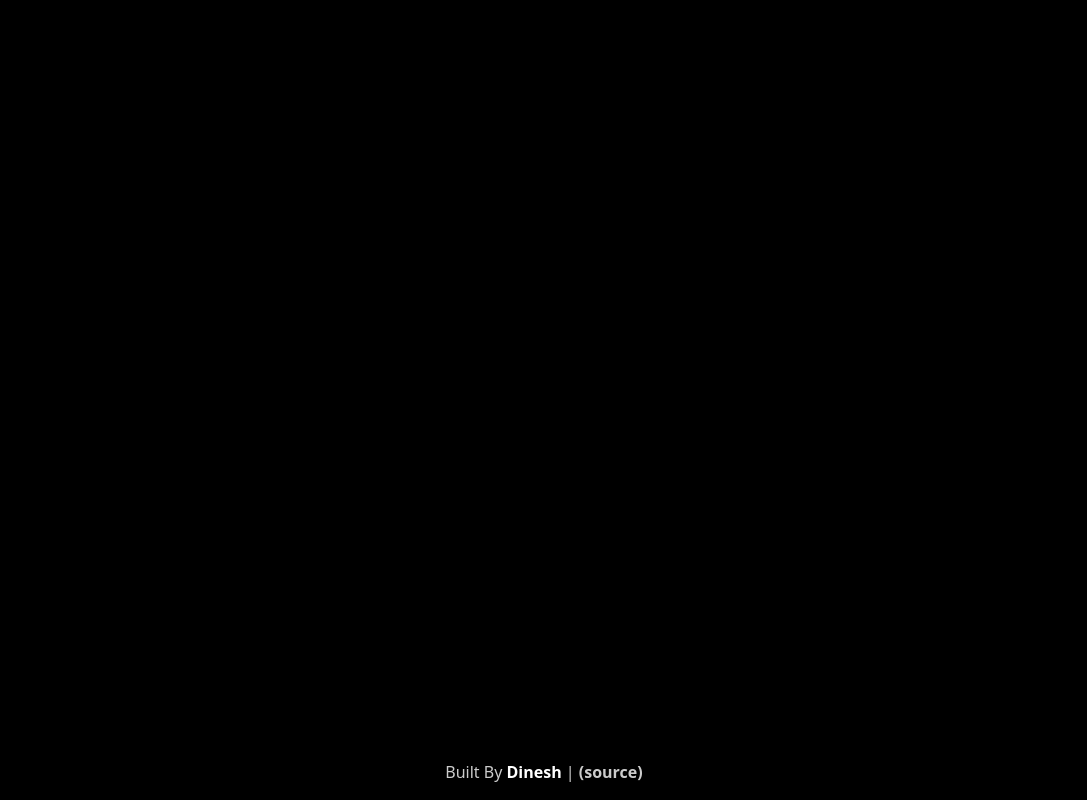
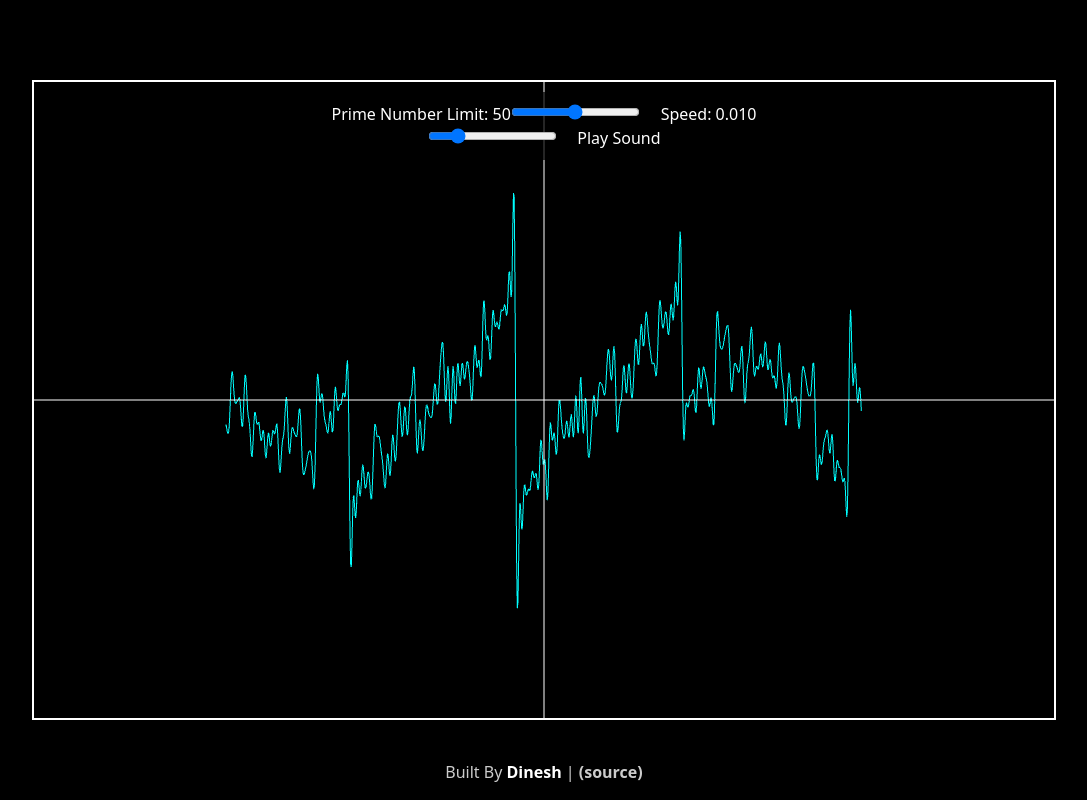
Before and after one commit to DineshDOfficial/random-animations, a Next.js app: page /animations/prime.wave in a window 1280 px wide. Before the commit this address had no page. Shown: the whole page, without its empty margins (96-1183 px from the left). Built offline with nearby package versions, Linux system fonts and the light colour scheme.

Commit message:
Added Prime Wave visualization code

```diff
--- a/package.json
+++ b/package.json
@@ -23,6 +23,7 @@
     "framer-motion": "^7.6.4",
     "imagemin": "^8.0.1",
     "imagemin-jpegtran": "^7.0.0",
+    "lamejs": "^1.2.1",
     "next": "latest",
     "react": "^18.2.0",
     "react-dom": "^18.2.0",
--- /dev/null
+++ b/pages/animations/prime.wave.tsx
@@ -0,0 +1,188 @@
+
+
+/**
+ * This is how Prime numbers sound like
+ * Visualizing Prime numbers as Waves
+ * I Made prime numbers into a audio file
+ */
+"use client";
+import { useEffect, useRef, useState } from "react";
+import * as THREE from "three";
+
+const generatePrimes = (count: number): number[] => {
+    const sieve = new Array(count * 20).fill(true);
+    sieve[0] = sieve[1] = false;
+    for (let i = 2; i * i < sieve.length; i++) {
+        if (sieve[i]) {
+            for (let j = i * i; j < sieve.length; j += i) {
+                sieve[j] = false;
+            }
+        }
+    }
+    return sieve.reduce((acc, val, idx) => val && acc.length < count ? [...acc, idx] : acc, []);
+};
+
+export default function PrimeWaveVisualizer() {
+    const containerRef = useRef<HTMLDivElement>(null);
+    const [primeCount, setPrimeCount] = useState(50);
+    const [speed, setSpeed] = useState(0.01);
+
+    const rendererRef = useRef<THREE.WebGLRenderer>();
+    const sceneRef = useRef<THREE.Scene>();
+    const lineRef = useRef<THREE.Line>();
+    const cameraRef = useRef<THREE.OrthographicCamera>();
+    const requestRef = useRef<number>();
+    const primesRef = useRef<number[]>([]);
+
+    useEffect(() => {
+        const container = containerRef.current;
+        if (!container) return;
+
+        const width = container.clientWidth;
+        const height = container.clientHeight;
+
+        // Renderer
+        const renderer = new THREE.WebGLRenderer({ antialias: true });
+        renderer.setSize(width, height);
+        container.appendChild(renderer.domElement);
+        rendererRef.current = renderer;
+
+        // Scene & Camera
+        const scene = new THREE.Scene();
+        const aspect = width / height;
+        const camera = new THREE.OrthographicCamera(-2 * aspect, 2 * aspect, 1, -1, 0.1, 10);
+        camera.position.z = 10;
+        sceneRef.current = scene;
+        cameraRef.current = camera;
+
+        // Prime Wave Line
+        const material = new THREE.LineBasicMaterial({ color: 0x00ffff });
+        const points = Array.from({ length: 1000 }, (_, i) => new THREE.Vector3((i / 1000) * 4 - 2, 0, 0));
+        const geometry = new THREE.BufferGeometry().setFromPoints(points);
+        const line = new THREE.Line(geometry, material);
+        scene.add(line);
+        lineRef.current = line;
+
+        // Axes
+        const axisMaterial = new THREE.LineBasicMaterial({ color: 0xffffff });
+        const xAxis = new THREE.BufferGeometry().setFromPoints([
+            new THREE.Vector3(-2 * aspect, 0, 0),
+            new THREE.Vector3(2 * aspect, 0, 0),
+        ]);
+        const yAxis = new THREE.BufferGeometry().setFromPoints([
+            new THREE.Vector3(0, -1, 0),
+            new THREE.Vector3(0, 1, 0),
+        ]);
+        scene.add(new THREE.Line(xAxis, axisMaterial));
+        scene.add(new THREE.Line(yAxis, axisMaterial));
+
+        const handleResize = () => {
+            const width = container.clientWidth;
+            const height = container.clientHeight;
+            renderer.setSize(width, height);
+            const aspect = width / height;
+            camera.left = -2 * aspect;
+            camera.right = 2 * aspect;
+            camera.updateProjectionMatrix();
+        };
+        window.addEventListener("resize", handleResize);
+
+        return () => {
+            window.removeEventListener("resize", handleResize);
+            cancelAnimationFrame(requestRef.current!);
+            container.removeChild(renderer.domElement);
+            geometry.dispose();
+            material.dispose();
+        };
+    }, []);
+
+    useEffect(() => {
+        primesRef.current = generatePrimes(primeCount);
+    }, [primeCount]);
+
+    useEffect(() => {
+        let t = 0;
+        const animate = () => {
+            requestRef.current = requestAnimationFrame(animate);
+            const line = lineRef.current;
+            const camera = cameraRef.current;
+            const scene = sceneRef.current;
+            const renderer = rendererRef.current;
+            const geometry = line?.geometry as THREE.BufferGeometry;
+            const positions = geometry.attributes.position.array as Float32Array;
+
+            for (let i = 0; i < 1000; i++) {
+                const x = (i / 1000) * 4 - 2;
+                let y = 0;
+                for (const p of primesRef.current) {
+                    y += (1 / Math.sqrt(p)) * Math.sin(p * (x + t));
+                }
+                y *= 0.2;
+                positions[i * 3 + 1] = y;
+            }
+
+            geometry.attributes.position.needsUpdate = true;
+            renderer?.render(scene!, camera!);
+            t += speed;
+        };
+        animate();
+        return () => cancelAnimationFrame(requestRef.current!);
+    }, [speed]);
+
+    const generateAudio = () => {
+        const audioCtx = new (window.AudioContext || (window as any).webkitAudioContext)();
+        const duration = 5;
+        const sampleRate = audioCtx.sampleRate;
+        const buffer = audioCtx.createBuffer(1, sampleRate * duration, sampleRate);
+        const data = buffer.getChannelData(0);
+        const primes = generatePrimes(primeCount);
+
+        for (let i = 0; i < data.length; i++) {
+            let sample = 0;
+            const t = i / sampleRate;
+            for (const p of primes) {
+                sample += (1 / Math.sqrt(p)) * Math.sin(2 * Math.PI * p * 100 * t);
+            }
+            data[i] = sample * 0.1;
+        }
+
+        const source = audioCtx.createBufferSource();
+        source.buffer = buffer;
+        source.connect(audioCtx.destination);
+        source.start();
+    };
+
+    return (
+        <div style={{ display: "flex", justifyContent: "center", alignItems: "center", height: "100vh", background: "#000" }}>
+            <div style={{ border: "2px solid white", position: "relative", width: "80%", height: "80%" }}>
+                <div style={{
+                    position: "absolute",
+                    top: 10,
+                    left: "50%",
+                    transform: "translateX(-50%)",
+                    zIndex: 1,
+                    color: "white",
+                    textAlign: "center",
+                    backgroundColor: "rgba(0,0,0,0.7)",
+                    padding: "10px 20px",
+                    borderRadius: "10px"
+                }}>
+                    <label>
+                        Prime Number Limit: {primeCount}
+                        <input type="range" min={1} max={100} value={primeCount}
+                            onChange={(e) => setPrimeCount(parseInt(e.target.value))} />
+                    </label>
+                    &nbsp;&nbsp;&nbsp;&nbsp;&nbsp;
+                    <label>
+                         Speed: {speed.toFixed(3)}
+                        <input type="range" min={0} max={0.05} step={0.001}
+                            value={speed} onChange={(e) => setSpeed(parseFloat(e.target.value))} />
+                    </label>
+                    &nbsp;&nbsp;&nbsp;&nbsp;&nbsp;
+                    <button onClick={generateAudio}>Play Sound</button>
+                </div>
+                <div ref={containerRef} style={{ width: "100%", height: "100%" }} />
+            </div>
+        </div>
+    );
+}
```
Also changed, not shown: animations.config.ts (+9 -0 lines), 1 other file (tests, documents, lock files or other folders).
